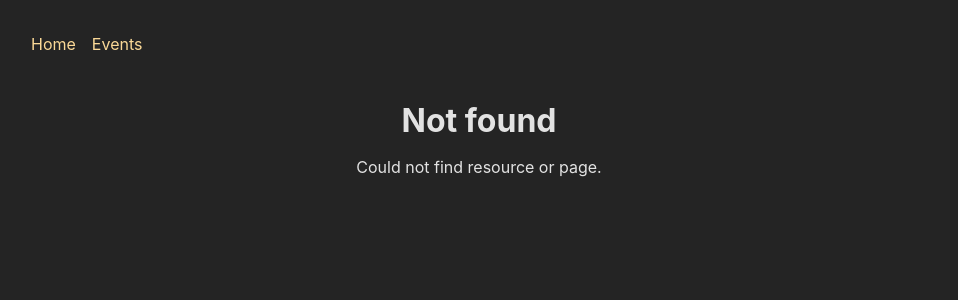
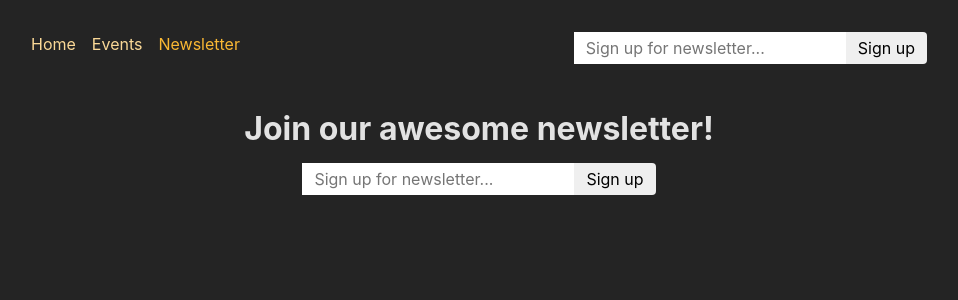
Before and after one commit to hamsaaldrobi/complete-project-1, a React (Create React App) app in the folder frontend/: page /newsletter in a window 1280 px wide. Before the commit this address had no page. Shown: the top 300 px of the page, without its empty margins (161-1119 px from the left). Built offline with nearby package versions, Linux system fonts and the light colour scheme.

Commit message:
feat: add newsletter signup useing useFetcher hook

```diff
--- a/frontend/src/App.js
+++ b/frontend/src/App.js
@@ -1,17 +1,18 @@
-import { createBrowserRouter, RouterProvider } from "react-router-dom";
+import { RouterProvider, createBrowserRouter } from "react-router-dom";
 
-import HomePage from "./pages/Home";
-import RootLayout from "./pages/Root";
-import RootEventLayout from "./pages/RootEvent";
-import EventsPage, { loader as eventsLoader } from "./pages/Events";
+import EditEventPage from "./pages/EditEvent";
+import ErrorPage from "./pages/Error";
 import EventDetailPage, {
   loader as eventDetailLoader,
   action as deleteEventAction,
 } from "./pages/EventDetail";
+import EventsPage, { loader as eventsLoader } from "./pages/Events";
+import EventsRootLayout from "./pages/RootEvent";
+import HomePage from "./pages/Home";
 import NewEventPage from "./pages/NewEvent";
-import EditEventPage from "./pages/EditEvent";
-import ErrorPage from "./pages/Error";
+import RootLayout from "./pages/Root";
 import { action as manipulateEventAction } from "./components/EventForm";
+import NewsletterPage, { action as newsletterAction } from "./pages/Newsletter";
 
 const router = createBrowserRouter([
   {
@@ -22,12 +23,11 @@
       { index: true, element: <HomePage /> },
       {
         path: "events",
-        element: <RootEventLayout />,
+        element: <EventsRootLayout />,
         children: [
           {
             index: true,
             element: <EventsPage />,
-            errorElement: <ErrorPage />,
             loader: eventsLoader,
           },
           {
@@ -54,6 +54,11 @@
           },
         ],
       },
+      {
+        path: "newsletter",
+        element: <NewsletterPage />,
+        action: newsletterAction,
+      },
     ],
   },
 ]);
--- a/frontend/src/components/MainNavigation.js
+++ b/frontend/src/components/MainNavigation.js
@@ -1,5 +1,7 @@
 import { NavLink } from "react-router-dom";
+
 import classes from "./MainNavigation.module.css";
+import NewsletterSignup from "./NewsletterSignup";
 
 function MainNavigation() {
   return (
@@ -27,8 +29,19 @@
               Events
             </NavLink>
           </li>
+          <li>
+            <NavLink
+              to="/newsletter"
+              className={({ isActive }) =>
+                isActive ? classes.active : undefined
+              }
+            >
+              Newsletter
+            </NavLink>
+          </li>
         </ul>
       </nav>
+      <NewsletterSignup />
     </header>
   );
 }
--- /dev/null
+++ b/frontend/src/components/NewsletterSignup.js
@@ -0,0 +1,31 @@
+import { useFetcher } from "react-router-dom";
+import classes from "./NewsletterSignup.module.css";
+import { useEffect } from "react";
+
+function NewsletterSignup() {
+  const fetcher = useFetcher();
+  const { data, state } = fetcher;
+
+  useEffect(() => {
+    if (state === "idle" && data && data.message) {
+      window.alert(data.message);
+    }
+  }, [data, state]);
+
+  return (
+    <fetcher.Form
+      method="post"
+      action="/newsletter"
+      className={classes.newsletter}
+    >
+      <input
+        type="email"
+        placeholder="Sign up for newsletter..."
+        aria-label="Sign up for newsletter"
+      />
+      <button>Sign up</button>
+    </fetcher.Form>
+  );
+}
+
+export default NewsletterSignup;
--- /dev/null
+++ b/frontend/src/components/NewsletterSignup.module.css
@@ -0,0 +1,18 @@
+.newsletter input,
+.newsletter button {
+  font: inherit;
+  padding: 0.25rem 0.75rem;
+  border-radius: 0;
+  border: none;
+}
+
+.newsletter button {
+  border-top-right-radius: 4px;
+  border-bottom-right-radius: 4px;
+  cursor: pointer;
+}
+
+.newsletter button:hover {
+  background-color: var(--color-primary-300);
+  color: var(--color-gray-800);
+}
--- /dev/null
+++ b/frontend/src/pages/Newsletter.js
@@ -0,0 +1,21 @@
+import NewsletterSignup from "../components/NewsletterSignup";
+import PageContent from "../components/PageContent";
+
+function NewsletterPage() {
+  return (
+    <PageContent title="Join our awesome newsletter!">
+      <NewsletterSignup />
+    </PageContent>
+  );
+}
+
+export default NewsletterPage;
+
+export async function action({ request }) {
+  const data = await request.formData();
+  const email = data.get("email");
+
+  // send to backend newsletter server ...
+  console.log(email);
+  return { message: "Signup successful!" };
+}
```
